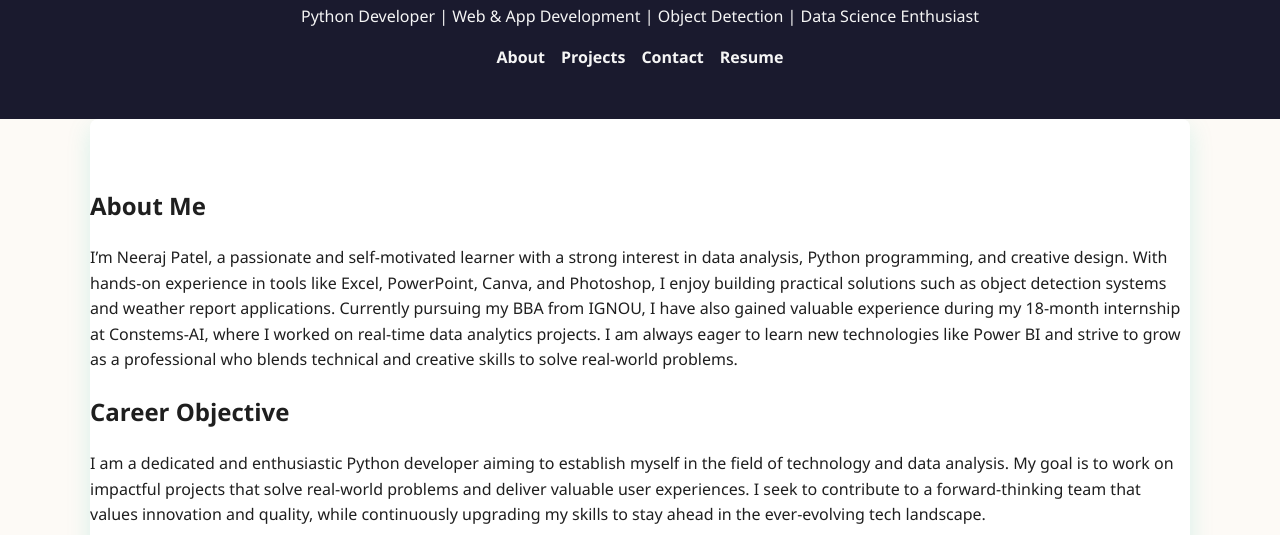
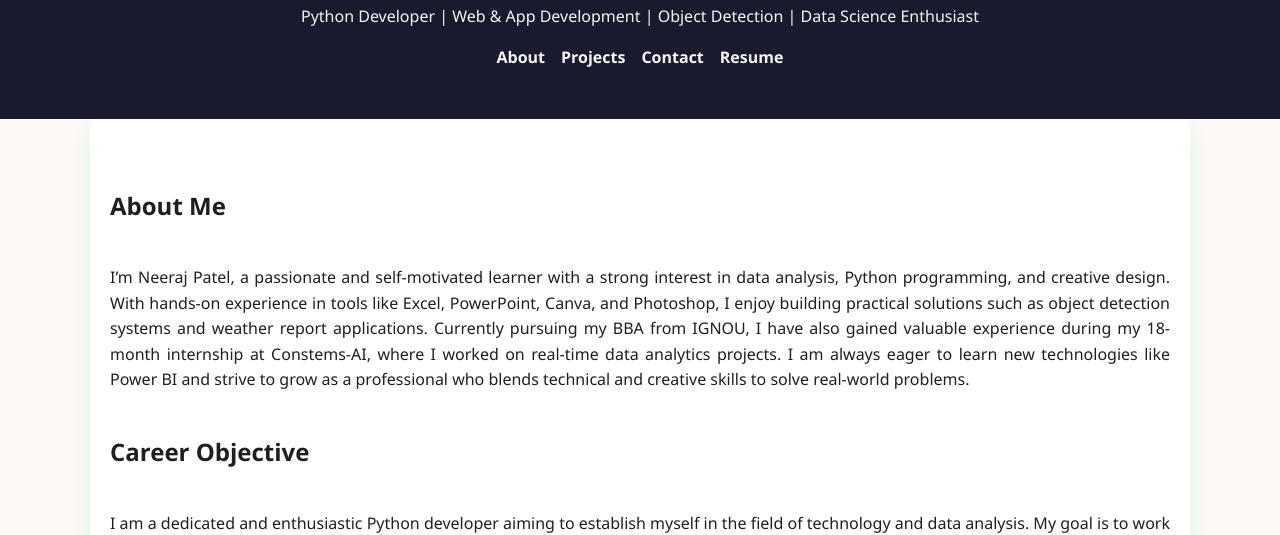
Before and after one commit to neerajpatel008pd/neeraj-portfolio, a plain HTML site: page index.html in a window 1280 px wide. Shown: the part 274-809 px from the top of the page. Drawn offline with Linux system fonts and the light colour scheme.

Commit message:
Update style.css

```diff
--- a/style.css
+++ b/style.css
@@ -30,6 +30,15 @@ body {
     width: 90%;
     max-width: 1100px;
     margin: auto;
+    text-align: justify;
+  }
+
+  .h2{
+    padding-left: 20px;
+  }
+
+  .content{
+    padding: 20px;
   }
 
   .nav-links {
```
